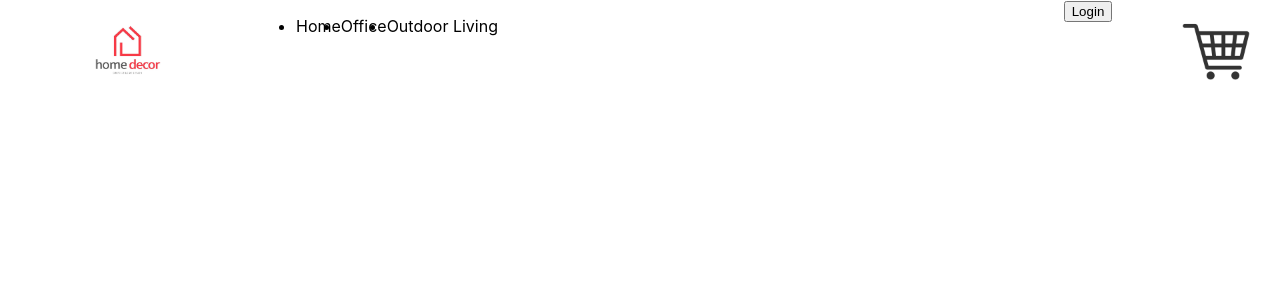
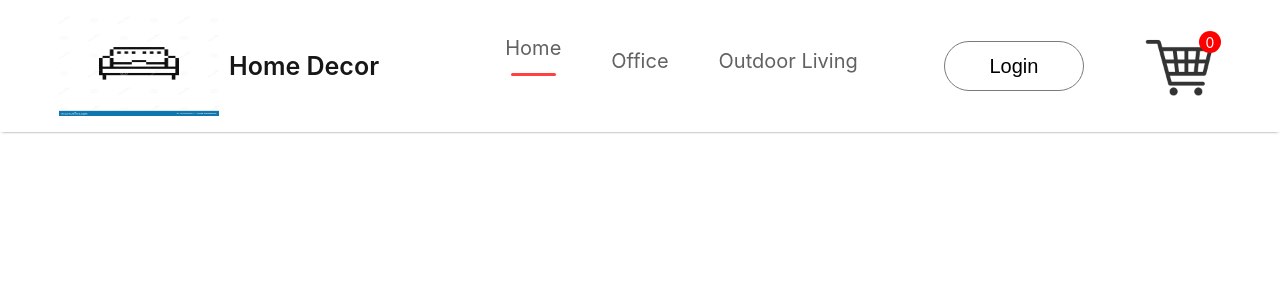
Before and after one commit to v-mahajan/React, a React (Create React App) app in the folder eCommerce/my-ecom-site/: page / in a window 1280 px wide. Shown: the top 300 px of the page. Built offline with nearby package versions, Linux system fonts and the light colour scheme.

Commit message:
commiting changes

```diff
--- a/eCommerce/my-ecom-site/src/Components/Navbar.css
+++ b/eCommerce/my-ecom-site/src/Components/Navbar.css
@@ -1,31 +1,91 @@
 .navbar{
     display: flex;
-    width: 100%;
-    height: 200px;
-    border: 2px;
-    border-color: grey;
+    justify-content: space-around;
+    padding: 16px;
+    box-shadow: 0 1px 3px -2px black;
 }
 .navbar-logo{
-    width: 20%;
+    display: flex;
+    align-items: center;
+    gap: 10px;
 }
-.navbar-list{
-    width: 60%;
+.navbar-logo p{
+    color: #171717;
+    font-size: 25px;
+    font-weight: 600;
 }
-.navbar-login{
-    width: 10%;
-}
-.navbar-cart{
-    width: 10%;
-}
+
 .navbar-logo img{
     height: 100px;
     width: 160px;
 }
-.navbar-list ul{
+
+
+.navbar-list{
     display: flex;
     align-items: center;
+    list-style: none;
+    gap: 50px;
+    color: #626262;
+    font-size: 20px;
+    font-weight: 100px
 }
-.navbar-cart img{
+
+.navbar-list li{
+    display: flex;
+    flex-direction: column;
+    align-items: center;
+    justify-content: center;
+    gap: 3px;
+    cursor: pointer;
+}
+
+.navbar-list hr{
+    border: none;
+    width: 80%;
+    height: 3px;
+    border-radius: 10px;
+    background:#FF4141;
+}
+
+
+.navbar-login-cart{
+    display: flex;
+    align-items: center;
+    gap: 45px;
+}
+
+.navbar-login-cart img{
     width: 100px;
     height: 100px;
 }
+
+.navbar-login-cart button{
+    width: 140px;
+    height: 50px;
+    outline: none;
+    border: 1px solid #7a7a7a;
+    border-radius: 75px;
+    font-size: 20px;
+    font-weight: 500;
+    background: white;
+    cursor: pointer;
+}
+
+.navbar-login-cart button:active{
+    background: 	#D3D3D3;
+}
+
+.navbar-cart-count{
+    width: 22px;
+    height: 22px;
+    display:flex;
+    justify-content: center;
+    align-items: center;
+    margin-top: -48px;
+    margin-left: -75px;
+    border-radius: 11px;
+    font-size: 14px;
+    background: red;
+    color: white;
+}
--- a/eCommerce/my-ecom-site/src/Components/Navbar.jsx
+++ b/eCommerce/my-ecom-site/src/Components/Navbar.jsx
@@ -1,5 +1,5 @@
 import React from 'react'
-import logo from '../images/logo.jpeg';
+import logo from '../images/logo.webp';
 import cartIcon from '../images/cart.webp';
 import './Navbar.css'
 
@@ -9,22 +9,21 @@ export const Navbar = () => {
       <div className="navbar">
         <div className="navbar-logo">
           <img src={logo} alt='image failed'/>
+          <p>Home Decor</p>
         </div>
-        <div className="navbar-list">
-            <ul>
-                <li>Home</li>
+        <div >
+            <ul className="navbar-list">
+                <li>Home <hr /></li>
                 <li>Office</li>
                 <li>Outdoor Living</li>
             </ul>
         </div>
-        <div className="navbar-login">
+        <div className="navbar-login-cart">
           <button>Login</button>
-        </div>
-        <div className="navbar-cart">
           <img src={cartIcon} alt="cart icon failed to load"/>
+          <div className='navbar-cart-count'>0</div>
         </div>
       </div>
-
     </div>
   )
 }
```
Also changed, not shown: eCommerce/my-ecom-site/src/images/logo.jpeg (deleted), eCommerce/my-ecom-site/src/images/logo.webp (added).
